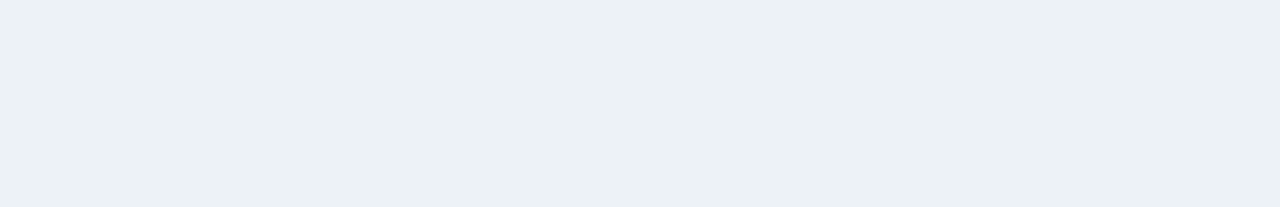
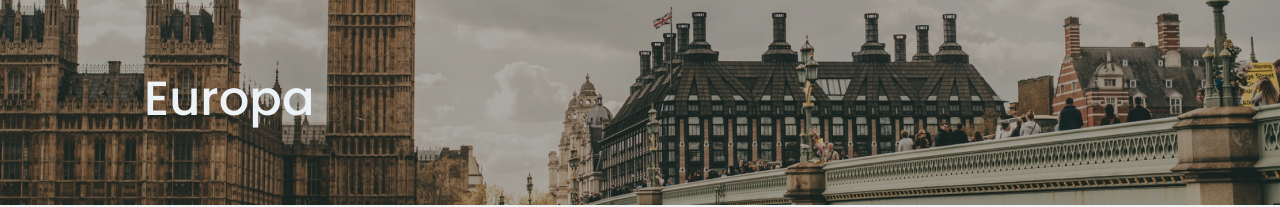
Before and after one commit to Emerson-lab/World-Trip, a Next.js app: page /continent/europe in a window 1280 px wide. Shown: the part 395-602 px from the top of the page. Built offline with nearby package versions, Linux system fonts and the light colour scheme.

Commit message:
create component ContinentBanner

```diff
--- /dev/null
+++ b/src/components/ContinentBanner/index.tsx
@@ -0,0 +1,27 @@
+import { Flex, Heading } from "@chakra-ui/react";
+
+export default function ContinentBanner() {
+  return (
+    <Flex
+      w="100%"
+      h={["150px", "300px", "500px"]}
+      px={["0", "0", "36"]}
+      pt={["0", "0", "72"]}
+      bgImage="url(/banner-pag-continent.png)"
+      bgPosition="center"
+      bgRepeat="no-repeat"
+      bgSize="cover"
+      align="center"
+      justify={["center", "center", "flex-start"]}
+    >
+      <Heading
+        textAlign={["center", "left"]}
+        fontSize={["1.75rem", "5xl"]}
+        color="gray.100"
+        fontWeight="500"
+      >
+        Europa
+      </Heading>
+    </Flex>
+  );
+}
--- a/src/pages/continent/[slug].tsx
+++ b/src/pages/continent/[slug].tsx
@@ -1,4 +1,5 @@
 import { Flex } from "@chakra-ui/react";
+import ContinentBanner from "../../components/ContinentBanner";
 import Header from "../../components/Header";
 
 export default function Continent() {
@@ -6,6 +7,7 @@ export default function Continent() {
     <Flex direction="column">
       <title>Europa</title>
       <Header />
+      <ContinentBanner />
     </Flex>
   );
 }
```
Also changed, not shown: public/banner-pag-continent.png (added).
